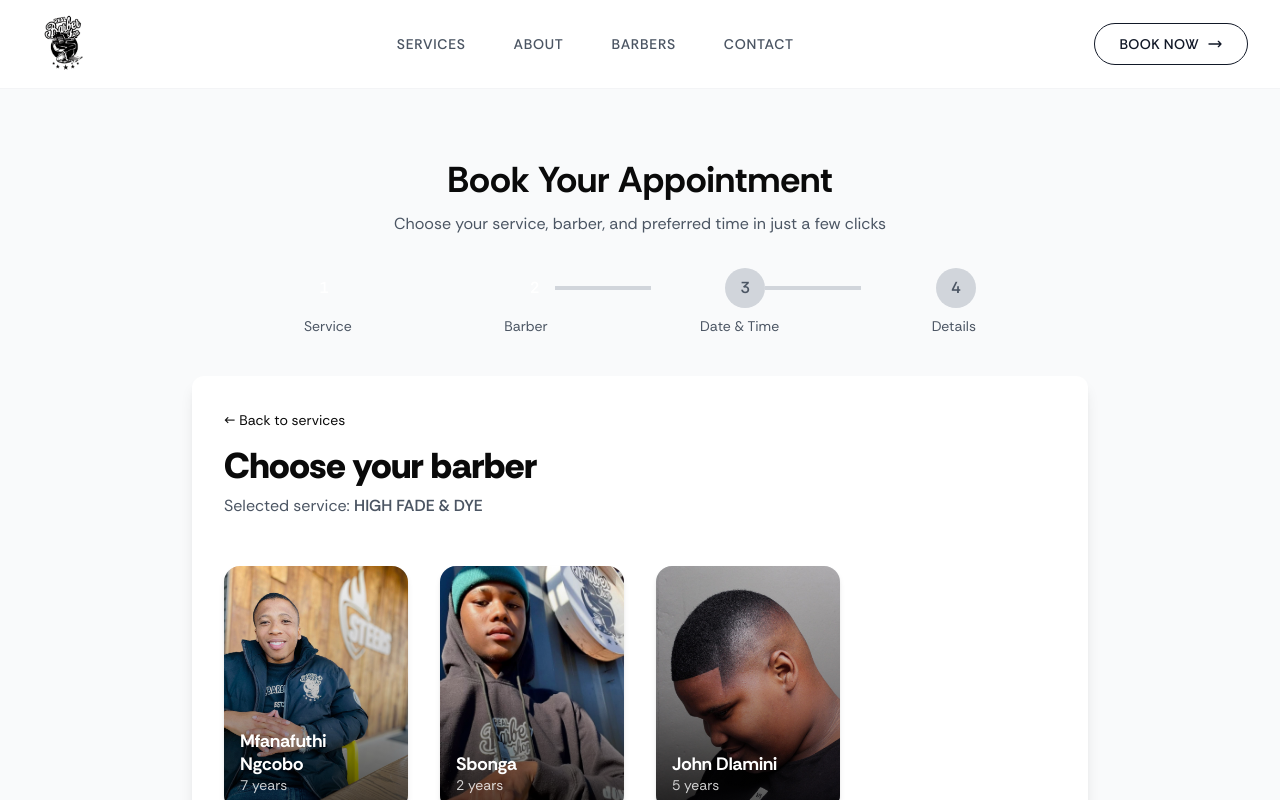
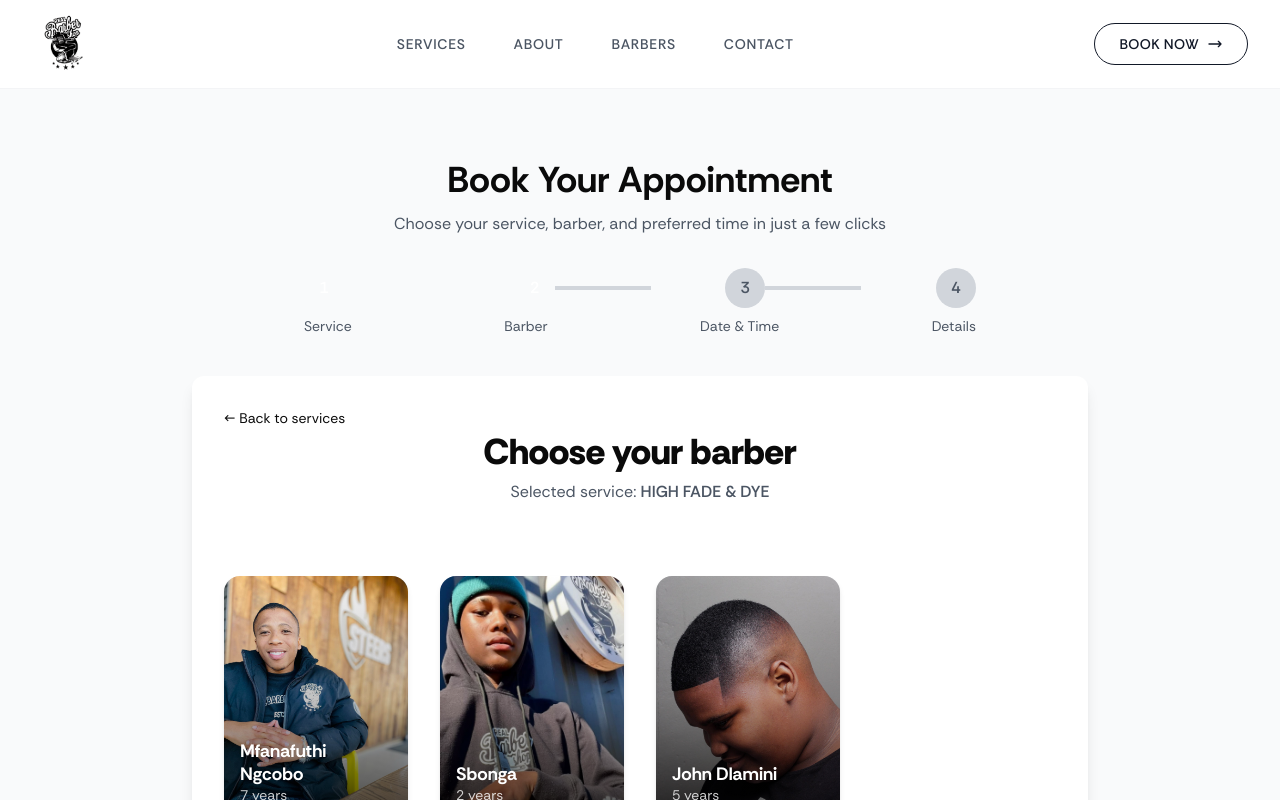
Before and after one commit to kaikhaya123/Real_Barbers, a Next.js app: page /book in a window 1280 px wide. Both pictures are taken after a click on the button 428 px from the left and 546 px from the top of the page. Shown: the top 800 px of the page. Built offline with nearby package versions, Linux system fonts and the light colour scheme.

Commit message:
style(booking): center header text and align selected service

```diff
--- a/components/booking/BarberSelector.tsx
+++ b/components/booking/BarberSelector.tsx
@@ -27,21 +27,23 @@ export default function BarberSelector({ service, onSelect, onBack }: BarberSele
     <div className="space-y-12">
 
       {/* Header */}
-      <div>
+      <div className="relative">
         <button
           onClick={onBack}
-          className="text-accent-600 hover:text-accent-700 text-sm mb-4"
+          className="text-accent-600 hover:text-accent-700 text-sm absolute left-0 top-0"
         >
           ← Back to services
         </button>
 
-        <h2 className="text-3xl md:text-4xl font-black text-primary-900">
-          Choose your barber
-        </h2>
+        <div className="min-h-[120px] flex flex-col items-center justify-center">
+          <h2 className="text-3xl md:text-4xl font-black text-primary-900 text-center">
+            Choose your barber
+          </h2>
 
-        <p className="text-gray-600 mt-2">
-          Selected service: <span className="font-semibold">{service.name}</span>
-        </p>
+          <p className="text-gray-600 mt-2 text-center">
+            Selected service: <span className="font-semibold">{service.name}</span>
+          </p>
+        </div>
       </div>
 
       {/* Featured Barber */}
```
